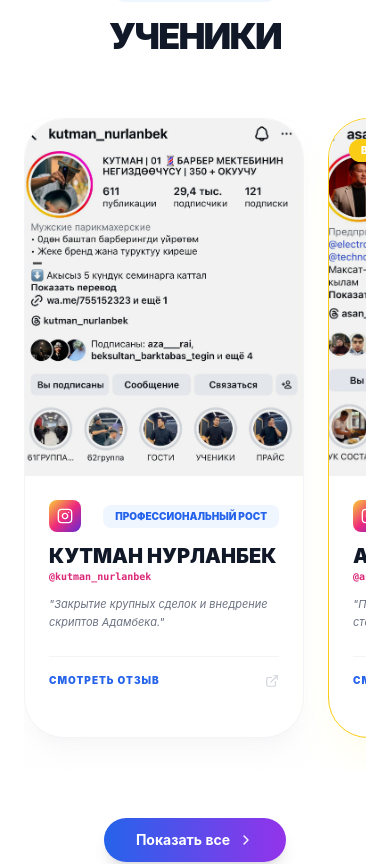
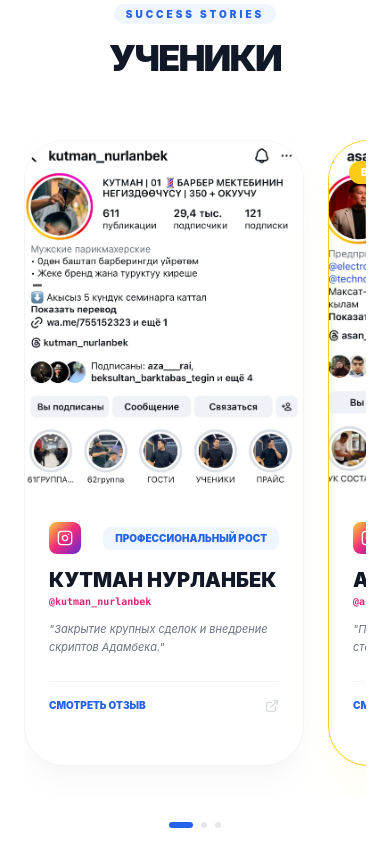
Before and after one commit to Abdulamitov-Mirbek/Adambek-nemad, a React (Vite) app: page / in a window 390 px wide. Shown: the part 3340-4204 px from the top of the page. Built offline with nearby package versions, Linux system fonts and the light colour scheme; no server answers.

Commit message:
fead: indicatior update to button watch more

```diff
--- a/src/sections/Awards.jsx
+++ b/src/sections/Awards.jsx
@@ -1,19 +1,19 @@
 import React, { useContext, useRef, useState, useEffect } from "react";
 import { motion } from "framer-motion";
-import { ExternalLink, ChevronRight } from "lucide-react";
+import { ExternalLink, ChevronRight } from "lucide-react"; // Если lucide-react, замени обратно
 import { LanguageContext } from "../context/LanguageContext";
 
+// Импорты картинок
 import asanmavlonov from "../assets/images/asanmavlonov.jpg";
 import azasport from "../assets/images/azasport.jpg";
 import kutman_nurlanbek from "../assets/images/kutman_nurlanbek.jpg";
 import rahmanberdi from "../assets/images/rahmanberdi.jpg";
 import rayber_barbershop from "../assets/images/rayber_barbershop.jpg";
 import kutman_nurlanbekovich from "../assets/images/kutman_nurlanbekovich.jpg";
-import _barbershop from "../assets/images/_barbershop01.jpg"
-import turan_ned from "../assets/images/turan_ned.jpg"
-import turan_nedvizhimost from "../assets/images/turan_nedvizh.jpg"
+import _barbershop from "../assets/images/_barbershop01.jpg";
+import turan_ned from "../assets/images/turan_ned.jpg";
+import turan_nedvizhimost from "../assets/images/turan_nedvizh.jpg";
 
-/** Instagram handles для кейсов компаний / брендов (остальные — ученики). */
 const ENTERPRISE_HANDLES = new Set([
   "@turan_ned",
   "@azasport_bishkek",
@@ -58,7 +58,8 @@
       followers: 34000,
       role: "Владелец бизнеса",
       result: "Системные продажи",
-      description: "Внедрение системы продаж в крупнейший магазин спорттоваров.",
+      description:
+        "Внедрение системы продаж в крупнейший магазин спорттоваров.",
       img: azasport,
       handle: "@azasport_bishkek",
       insta: "https://www.instagram.com/azasport_bishkek/",
@@ -151,7 +152,8 @@
       followers: 34000,
       role: "Бизнес ээси",
       result: "Системалуу сатуу",
-      description: "Спорт товарлар дүкөнүнө заманбап сатуу системасын киргизди.",
+      description:
+        "Спорт товарлар дүкөнүнө заманбап сатуу системасын киргизди.",
       img: azasport,
       handle: "@azasport_bishkek",
       insta: "https://www.instagram.com/azasport_bishkek/",
@@ -161,7 +163,8 @@
       followers: 29000,
       role: "Топ-менеджер",
       result: "Кесиптик өсүү",
-      description: "Ири келишимдерди түзүү жана Адамбектин скрипттерин колдонуу.",
+      description:
+        "Ири келишимдерди түзүү жана Адамбектин скрипттерин колдонуу.",
       img: kutman_nurlanbek,
       handle: "@kutman_nurlanbek",
       insta: "https://www.instagram.com/kutman_nurlanbek/",
@@ -171,7 +174,8 @@
       followers: 16000,
       role: "Алдыңкы окуучу / Миллионер",
       result: "20k → 1M+ сом",
-      description: "Жөнөкөй айлыктан миллионер статусуна чейинки жолду басып өттү.",
+      description:
+        "Жөнөкөй айлыктан миллионер статусуна чейинки жолду басып өттү.",
       isGold: true,
       img: asanmavlonov,
       handle: "@asan_mavlonov",
@@ -232,18 +236,14 @@
 
 const content = {
   ru: {
-    title: "УЧЕНИКИ",
     enterpriseTitle: "ПРЕДПРИЯТИЯ",
-
     title: "УЧЕНИКИ",
     cta: "Смотреть отзыв",
     showAll: "Показать все ",
     hideAll: "Свернуть",
   },
   kg: {
-    title: "ШАКИРТТЕРИМ",
     enterpriseTitle: "ИШКАНАЛАР",
-
     title: "ШAКИРТТЕР",
     cta: "Пикирди көрүү",
     showAll: "Бардыгын көрүү ",
@@ -256,7 +256,6 @@
   const [isMobile, setIsMobile] = useState(false);
   const scrollRef = useRef(null);
   const [activeIndex, setActiveIndex] = useState(0);
-  const [canScroll, setCanScroll] = useState(false);
 
   useEffect(() => {
     const checkMobile = () => setIsMobile(window.innerWidth < 768);
@@ -268,32 +267,21 @@
   const handleScroll = () => {
     if (!scrollRef.current) return;
     const container = scrollRef.current;
-    const cardWidth = 280 + 24;
-    const index = Math.round(container.scrollLeft / cardWidth);
+    // Ширина карточки (280/320) + gap (24)
+    const cardWidth = container.querySelector("div")?.clientWidth || 300;
+    const index = Math.round(container.scrollLeft / (cardWidth + 24));
     setActiveIndex(index);
   };
 
-  useEffect(() => {
-    const container = scrollRef.current;
-    if (!container) return;
-    const checkScroll = () => {
-      setCanScroll(container.scrollWidth > container.clientWidth);
-    };
-    checkScroll();
-    container.addEventListener("scroll", handleScroll);
-    window.addEventListener("resize", checkScroll);
-    return () => {
-      container.removeEventListener("scroll", handleScroll);
-      window.removeEventListener("resize", checkScroll);
-    };
-  }, [results.length]);
-
-const displayedResults = showAll ? results : results.slice(0, isMobile ? 3 : 3);
-
-  if (results.length === 0) return null;
+  const displayedResults = showAll
+    ? results
+    : results.slice(0, isMobile ? 3 : 3);
 
   return (
-    <section id={id} className={`scroll-mt-24 py-24 overflow-hidden ${bgClass}`}>
+    <section
+      id={id}
+      className={`scroll-mt-24 py-24 overflow-hidden ${bgClass}`}
+    >
       <div className="max-w-7xl mx-auto px-6">
         <motion.div
           initial={{ opacity: 0, y: 20 }}
@@ -312,10 +300,10 @@
         <div className="relative">
           <div
             ref={scrollRef}
+            onScroll={handleScroll}
             className={`
               flex gap-6 overflow-x-auto pb-8 no-scrollbar snap-x snap-mandatory
-              /* Если не мобилка ИЛИ нажато 'Показать всех' — включаем грид */
-              ${(!isMobile || showAll) ? "md:grid md:grid-cols-2 lg:grid-cols-3 md:overflow-visible md:pb-0 md:justify-center md:gap-y-12" : ""}
+              ${!isMobile || showAll ? "md:grid md:grid-cols-2 lg:grid-cols-3 md:overflow-visible md:pb-0 md:justify-center md:gap-y-12" : ""}
             `}
           >
             {displayedResults.map((item, index) => (
@@ -328,7 +316,6 @@
                 whileHover={{ y: -8 }}
                 className="w-[280px] sm:w-[320px] md:w-full flex-shrink-0 snap-center"
               >
-                {/* Карточка (остается без изменений) */}
                 <div
                   onClick={() => window.open(item.insta, "_blank")}
                   className={`group relative flex flex-col bg-white rounded-[2.5rem] border cursor-pointer transition-all duration-500 overflow-hidden h-full ${
@@ -338,10 +325,13 @@
                   }`}
                 >
                   <div className="relative aspect-[7/9] overflow-hidden">
-                    <img src={item.img} alt={item.name} className="w-full h-full object-cover transition-transform duration-700 group-hover:scale-105" />
-                    <div className="absolute inset-0 bg-black/5 group-hover:bg-black/0 transition-colors" />
+                    <img
+                      src={item.img}
+                      alt={item.name}
+                      className="w-full h-full object-cover transition-transform duration-700 group-hover:scale-105"
+                    />
                     {item.isGold && (
-                      <div className="absolute top-5 left-5 bg-yellow-400 text-white text-[10px] font-black px-3 py-1 rounded-full uppercase shadow-lg">
+                      <div className="absolute top-5 left-5 bg-yellow-400 text-white text-[10px] font-black px-3 py-1 rounded-full uppercase">
                         Best Case
                       </div>
                     )}
@@ -351,16 +341,26 @@
                       <div className="flex h-8 w-8 items-center justify-center rounded-lg bg-gradient-to-br from-[#f9ce34] via-[#ee2a7b] to-[#6228d7] text-white">
                         <InstagramGlyph className="h-4 w-4" />
                       </div>
-                      <div className={`px-3 py-1 rounded-lg text-[10px] font-black uppercase ${item.isGold ? "bg-yellow-100 text-yellow-700" : "bg-blue-50 text-blue-600"}`}>
+                      <div
+                        className={`px-3 py-1 rounded-lg text-[10px] font-black uppercase ${item.isGold ? "bg-yellow-100 text-yellow-700" : "bg-blue-50 text-blue-600"}`}
+                      >
                         {item.result}
                       </div>
                     </div>
-                    <h3 className="text-xl font-black text-gray-900 uppercase leading-tight">{item.name}</h3>
-                    <p className="text-[10px] font-mono text-pink-600 font-bold mb-3">{item.handle}</p>
-                    <p className="text-gray-500 text-[11px] leading-relaxed italic mb-6">"{item.description}"</p>
-                    <div className="pt-4 border-t border-gray-100 flex items-center justify-between group/cta">
-                      <span className="text-[10px] font-black uppercase tracking-widest text-blue-600 group-hover:text-blue-800 transition-colors">{t.cta}</span>
-                      <ExternalLink size={14} className="text-gray-300 group-hover:text-blue-500 transition-colors" />
+                    <h3 className="text-xl font-black text-gray-900 uppercase">
+                      {item.name}
+                    </h3>
+                    <p className="text-[10px] font-mono text-pink-600 font-bold mb-3">
+                      {item.handle}
+                    </p>
+                    <p className="text-gray-500 text-[11px] leading-relaxed italic mb-6">
+                      "{item.description}"
+                    </p>
+                    <div className="pt-4 border-t border-gray-100 flex items-center justify-between">
+                      <span className="text-[10px] font-black uppercase text-blue-600">
+                        {t.cta}
+                      </span>
+                      <ExternalLink size={14} className="text-gray-300" />
                     </div>
                   </div>
                 </div>
@@ -369,21 +369,36 @@
           </div>
         </div>
 
-        {/* КНОПКА ПОКАЗАТЬ ВСЕХ / СВЕРНУТЬ */}
-        {results.length > (isMobile ? 3 : 3) && (
+        {/* ТОЧКИ (ИНДИКАТОРЫ) */}
+        <div
+          className={`
+  flex justify-center gap-2 mt-6 transition-all duration-500
+  /* Скрываем точки на десктопе, если включена сетка (showAll) */
+  ${showAll ? "md:opacity-0 md:pointer-events-none" : "opacity-100"}
+`}
+        >
+          {displayedResults.map((_, idx) => (
+            <div
+              key={idx}
+              className={`h-1.5 rounded-full transition-all duration-300 ${
+                // Если сетка развернута, подсвечиваем все точки тускло, либо только первую
+                activeIndex === idx ? "w-6 bg-blue-600" : "w-1.5 bg-gray-200"
+              }`}
+            />
+          ))}
+        </div>
+
+        {results.length > 3 && (
           <div className="flex justify-center mt-12">
             <button
               onClick={() => setShowAll(!showAll)}
               className={`
                 group flex items-center gap-2 px-8 py-3 rounded-full font-bold text-sm transition-all duration-300
-                ${showAll
-                  ? "bg-gray-100 text-gray-600 hover:bg-gray-200"
-                  : "bg-gradient-to-r from-blue-600 to-purple-600 text-white shadow-lg hover:shadow-xl hover:scale-105"
-                }
+                ${showAll ? "bg-gray-100 text-gray-600" : "bg-gradient-to-r from-blue-600 to-purple-600 text-white shadow-lg"}
               `}
             >
               <span>{showAll ? t.hideAll : t.showAll}</span>
-              {!showAll && <ChevronRight className="w-4 h-4 group-hover:translate-x-1 transition-transform" />}
+              {!showAll && <ChevronRight className="w-4 h-4" />}
             </button>
           </div>
         )}
--- a/src/sections/Collaboration.jsx
+++ b/src/sections/Collaboration.jsx
@@ -3,7 +3,7 @@
 import { ExternalLink, ChevronRight } from "lucide-react";
 import { LanguageContext } from "../context/LanguageContext";
 
-// Импорты картинок (оставь свои пути)
+// Импорты картинок
 import diagonalImg from "../assets/images/Dioganal.jpg";
 import electroImg from "../assets/images/Electro.jpg";
 import electroImgosh from "../assets/images/electro_adis_osh.jpg";
@@ -40,34 +40,36 @@
   const t = content[language];
   const scrollRef = useRef(null);
 
-  // Стейты для отслеживания возможности скролла
+  const [activeIndex, setActiveIndex] = useState(0);
   const [canScrollRight, setCanScrollRight] = useState(true);
 
-  const checkScroll = () => {
-    if (scrollRef.current) {
-      const { scrollLeft, scrollWidth, clientWidth } = scrollRef.current;
-      // Если прокрутили почти до конца (запас 10px)
-      setCanScrollRight(scrollLeft + clientWidth < scrollWidth - 10);
-    }
+  // Основная функция обработки скролла
+  const handleScroll = () => {
+    if (!scrollRef.current) return;
+    const container = scrollRef.current;
+    const { scrollLeft, scrollWidth, clientWidth } = container;
+
+    // 1. Расчет активного индекса для точек
+    // Ширина карточки (320) + gap (24) = 344. Используем это для точности.
+    const cardWidthWithGap = 344;
+    const index = Math.round(scrollLeft / cardWidthWithGap);
+    setActiveIndex(index);
+
+    // 2. Проверка возможности скролла дальше (для кнопки)
+    setCanScrollRight(scrollLeft + clientWidth < scrollWidth - 20);
   };
 
   useEffect(() => {
-    const container = scrollRef.current;
-    if (container) {
-      checkScroll();
-      container.addEventListener("scroll", checkScroll);
-      window.addEventListener("resize", checkScroll);
-      return () => {
-        container.removeEventListener("scroll", checkScroll);
-        window.removeEventListener("resize", checkScroll);
-      };
-    }
+    // Вызываем один раз при загрузке, чтобы проверить состояние кнопки
+    handleScroll();
+    window.addEventListener("resize", handleScroll);
+    return () => window.removeEventListener("resize", handleScroll);
   }, []);
 
   const handleNextScroll = () => {
     if (scrollRef.current) {
-      const cardWidth = 300; // Ширина карточки + отступ
-      scrollRef.current.scrollBy({ left: cardWidth, behavior: "smooth" });
+      const cardWidthWithGap = 344;
+      scrollRef.current.scrollBy({ left: cardWidthWithGap, behavior: "smooth" });
     }
   };
 
@@ -85,11 +87,13 @@
         </motion.div>
 
         <div className="relative">
+          {/* ВАЖНО: Добавлен onScroll={handleScroll} */}
           <div
             ref={scrollRef}
+            onScroll={handleScroll}
             className="flex gap-6 overflow-x-auto pb-10 no-scrollbar snap-x snap-mandatory"
           >
-            {partners.map((p, index) => (
+            {partners.map((p) => (
               <motion.div
                 key={p.handle}
                 className="w-[280px] sm:w-[320px] flex-shrink-0 snap-center"
@@ -125,7 +129,19 @@
           </div>
         </div>
 
-        {/* Кнопка "Далее", которая просто скроллит */}
+        {/* Индикаторы-точки */}
+        <div className="flex justify-center gap-2 mt-4 mb-6">
+          {partners.map((_, idx) => (
+            <div
+              key={idx}
+              className={`h-1.5 rounded-full transition-all duration-300 ${
+                activeIndex === idx ? "w-6 bg-blue-600" : "w-1.5 bg-gray-200"
+              }`}
+            />
+          ))}
+        </div>
+
+        {/* Кнопка управления */}
         <div className="flex justify-center mt-6">
           <button
             type="button"
```
